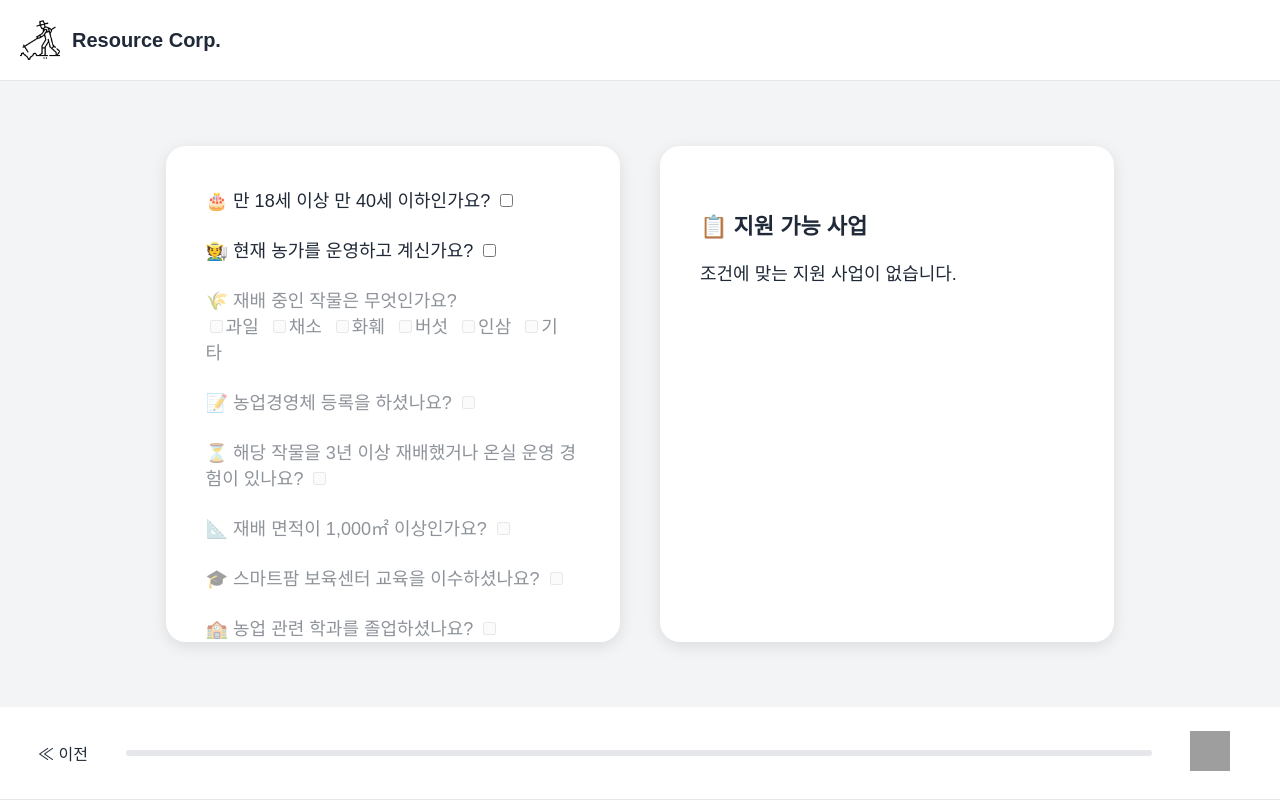
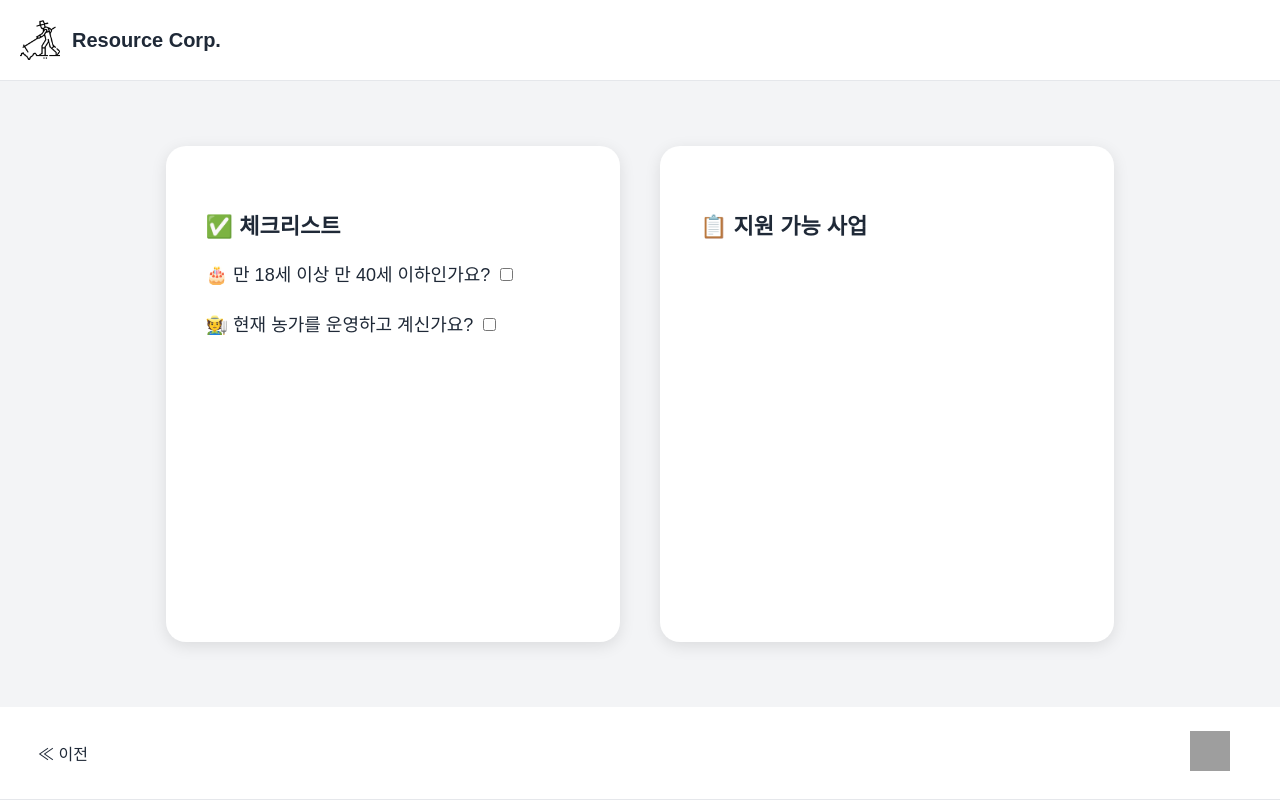
Before and after one commit to dongchan21/21men, a React (Vite) app: page /jiwon in a window 1280 px wide. Built offline with nearby package versions, Linux system fonts and the light colour scheme; grey boxes are pictures that could not be loaded.

Commit message:
지원페이지 상세설명

```diff
--- a/src/JiwonPage.css
+++ b/src/JiwonPage.css
@@ -4,6 +4,11 @@
   padding: 40px;
   gap: 40px;
   box-sizing: border-box;
+}
+
+.question-section h3 {
+  font-size: 22px;
+  margin-bottom: 20px;
 }
 
 /* 5대5 비율 설정 */
--- a/src/JiwonPage.jsx
+++ b/src/JiwonPage.jsx
@@ -1,111 +1,70 @@
 import { useState } from "react";
 import "./JiwonPage.css";
 import HeaderNav from "./components/ui/HeaderNav";
-
+import { motion, AnimatePresence } from "framer-motion";
 
 export default function JiwonPage() {
   const [expanded, setExpanded] = useState(null);
   const getProgramDescription = (name) => {
     switch (name) {
       case "🌱 청년 스마트팜 창업 보육사업":
-      return <div style={{
-    marginTop: '8px',
-    padding: '16px',
-    backgroundColor: '#f9fbff',
-    border: '1px solid #cce0ff',
-    borderRadius: '12px',
-    color: '#333',
-    fontSize: '16px',
-    lineHeight: '1.6'
-  }}>
+        return (
+          <div style={boxStyle}>
             <strong>📌 사업 목적</strong><br />
             만 18세 이상 39세 이하 청년에게 스마트팜 영농기술을 <br />
             기초부터 경영까지 실습 중심으로 교육하고, 전문가 컨설팅을 통해 영농 정착 지원<br /><br />
-
             <strong>👤 대상 및 자격</strong><br />
             - 대한민국 국적의 18~39세 청년<br />
             - 스마트팜 혁신밸리 4개 지역(전북, 전남, 경북, 경남)<br />
             - 기존 교육 수료자는 제외 (단, 승인된 중도 포기자는 예외)<br /><br />
-
             <strong>💰 지원 내용</strong><br />
             - 국비 100% 지원<br />
             - 교육비, 강사비, 장비 임차, 실습비, 식비, 숙박비 등<br />
             - 2025년 총 예산: 80억 원<br />
             - 일반관리비는 총 교육비의 30% 이내<br /><br />
-
             <strong>📅 일정</strong><br />
             - 4월: 스마트팜코리아에 모집 공고 예정<br />
             - 7월: 적격심사 및 면접을 통해 선발<br /><br />
-
             <strong>☎ 문의처</strong><br />
             - 농림축산식품부: 044-201-2425 / 2422<br />
             - 농업기술진흥원: 063-919-1770 / 1772<br />
-        - 보육센터(전북·전남·경북·경남): 063-290-6434 외
-        <br></br>
-        <br></br>
+            - 보육센터(전북·전남·경북·경남): 063-290-6434 외<br /><br />
             <a href="https://uni.agrix.go.kr/guide/lmxsrv/law/lawFullView.do?SEQ=14878" target="_blank" rel="noopener noreferrer">
               <strong>🔗 관련 링크</strong>
             </a>
-      </div>;
+          </div>
+        );
       case "💰 스마트팜 종합자금 대출":
-      return <div
-  style={{
-    marginTop: '8px',
-    padding: '16px',
-    backgroundColor: '#f9fbff',
-    border: '1px solid #cce0ff',
-    borderRadius: '12px',
-    color: '#333',
-    fontSize: '16px',
-    lineHeight: '1.6'
-  }}
->
+        return (
+          <div style={boxStyle}>
             <strong>💡 스마트팜 종합자금 대출이란?</strong><br />
             스마트팜 설치를 희망하는 청년농업인이나, 현재 스마트팜을 운영 중인 농업인(또는 농업법인)에게 제공되는 정책자금입니다.<br /><br />
-
             <strong>👥 신청 대상</strong><br />
             <u>청년 스마트팜 대상자:</u> 생애 최초 스마트팜 설치 희망자 중 다음 조건에 해당하는 만 40세 미만 개인<br />
             - 농업계 고등학교 또는 대학의 농업관련 학과 졸업자<br />
-  - 스마트팜 청년창업 보육센터(상주·김제·밀양·고흥) 교육 이수자<br />
-  <u>일반 스마트팜 대상자:</u> 농업인 또는 농업법인(농업회사법인, 영농조합법인)<br /><br />
-
+            - 스마트팜 청년창업 보육센터 교육 이수자<br />
+            <u>일반 스마트팜 대상자:</u> 농업인 또는 농업법인<br /><br />
             <strong>⏳ 대출 기간</strong><br />
-  - 운전자금: 최대 2년 이내 (일시상환)<br />
+            - 운전자금: 최대 2년 이내<br />
             - 시설자금: 최대 25년 (5년 거치, 20년 분할상환)<br />
-  - 개보수자금: 5~10년 (2~3년 거치, 3~7년 분할상환)<br />
-  - 기계장비 구입: 5년 (2년 거치, 3년 분할상환)<br /><br />
-
+            - 개보수자금: 5~10년<br />
+            - 기계장비 구입: 5년<br /><br />
             <strong>💵 대출 한도</strong><br />
-  - 청년농업인 스마트팜: 1인당 최대 30억 원<br />
-  - 일반 스마트팜: 1인당 최대 50억 원 (청년 포함)<br /><br />
-
+            - 청년농업인: 최대 30억<br />
+            - 일반: 최대 50억<br /><br />
             <strong>📈 대출 금리</strong><br />
-  - 운전자금: 고정금리(1.5%) 또는 변동금리(6개월 단위)<br />
-  - 시설·개보수자금: 고정금리(1.0%)<br /><br />
-
+            - 운전자금: 고정 1.5% or 변동<br />
+            - 시설자금: 고정 1.0%<br /><br />
             <strong>📞 대출 상담</strong><br />
-  - 가까운 농협은행 시군지부 및 지점<br />
-  - NH농협은행 고객행복센터: 1661-3000
-  <br></br>
-  <br></br>
+            - NH농협 지점 또는 고객센터: 1661-3000<br /><br />
             <a href="https://www.smartfarmkorea.net/contents/view.do?menuId=M1102010103" target="_blank" rel="noopener noreferrer">
               <strong>🔗 관련 링크</strong>
             </a>
           </div>
-
+        );
       case "🍎 과수 분야 스마트팜 확산 사업":
-      return <div
-  style={{
-    marginTop: '8px',
-    padding: '16px',
-    backgroundColor: '#f9fbff',
-    border: '1px solid #cce0ff',
-    borderRadius: '12px',
-    color: '#333',
-    fontSize: '16px',
-    lineHeight: '1.6'
-  }}
->
+        return (
+          <div style={boxStyle}>
             <strong>📌 사업 목적</strong><br />
             ICT 시설장비 도입을 통해 노동력을 절감하고 고품질 과수를 생산하여 과수산업 경쟁력 확보<br /><br />
 
@@ -139,7 +98,7 @@ export default function JiwonPage() {
                     <strong>🔗 관련 링크</strong>
                   </a>
           </div>
-
+        );
               case "💡 2024년 스마트팜 ICT융복합확산사업":
                 return <div
             style={{
@@ -182,7 +141,7 @@ export default function JiwonPage() {
             - 각 지자체 담당 부서(시·군·구청) 문의
             <br></br>
             <br></br>
-  <a href="hhttps://uni.agrix.go.kr/guide/lmxsrv/law/lawFullView.do?SEQ=14939" target="_blank" rel="noopener noreferrer">
+            <a href="https://uni.agrix.go.kr/guide/lmxsrv/law/lawFullView.do?SEQ=14939" target="_blank" rel="noopener noreferrer">
                     <strong>🔗 관련 링크</strong>
                   </a>
           </div>
@@ -243,10 +202,11 @@ export default function JiwonPage() {
                 return "해당 사업에 대한 설명은 준비 중입니다.";
             }
           };
+
   const [answers, setAnswers] = useState({
     isOperatingFarm: false,
     age: "",
-    crops: [], // ✅ 기존 crop → crops (배열)
+    crops: [],
     hasFarmReg: false,
     hasExperience: null,
     educationCompleted: false,
@@ -258,7 +218,7 @@ const handleChange = (key, value) => {
     if (key === "isOperatingFarm" && value === false) {
       setAnswers((prev) => ({
         isOperatingFarm: false,
-      age: prev.age, // 🔥 나이만 유지
+        age: prev.age,
         crops: [],
         hasFarmReg: false,
         hasExperience: null,
@@ -271,12 +231,10 @@ const handleChange = (key, value) => {
     }
   };
 
-
   const eligiblePrograms = [];
   const ageNum = parseInt(answers.age);
-  const crops = answers.crop;
+  const selectedCrops = answers.crops || [];
   const isFarmOperating = answers.isOperatingFarm;
-  const selectedCrops = answers.crops || [];
 
   if (ageNum >= 18 && ageNum < 40) {
     eligiblePrograms.push("🌱 청년 스마트팜 창업 보육사업");
@@ -296,7 +254,6 @@ const handleChange = (key, value) => {
     eligiblePrograms.push("💡 2024년 스마트팜 ICT융복합확산사업");
   }
 
-
   if (
     selectedCrops.some((c) => ["채소", "화훼"].includes(c)) &&
     answers.hasFarmReg &&
@@ -306,23 +263,6 @@ const handleChange = (key, value) => {
     eligiblePrograms.push("🏡 온실신축 스마트팜 사업");
   }
 
-    const isYoung = ageNum >= 18 && ageNum < 40;
-    const isGeneralCrop = isFarmOperating && selectedCrops.some((c) =>
-        ["과일", "채소", "화훼", "버섯", "인삼"].includes(c)
-        );
-
-    const isFruitCrop = isFarmOperating && selectedCrops.includes("과일");
-    const isVegetableOrFlower = isFarmOperating && selectedCrops.some((c) =>
-        ["채소", "화훼"].includes(c)
-        );
-
-    const isAreaRelevant = isFarmOperating && selectedCrops.some((c) =>
-        ["과일", "채소", "화훼"].includes(c)
-        );
-
-    const isExperienceRelevant = isVegetableOrFlower;
-
-
   return (
     <div className="page-container">
       <header className="main-header" style={{ display: 'flex', alignItems: 'center', padding: '10px 20px' }}>
@@ -331,25 +271,33 @@ const handleChange = (key, value) => {
           <h2 style={{ margin: 0, fontSize: '20px' }}>Resource Corp.</h2>
         </div>
       </header>
+
       <div className="container">
 
-      <div className="question-section">
+
+  <AnimatePresence>
+    <motion.div
+      className="question-section"
+      initial={{ opacity: 0, y: 40 }}
+      animate={{ opacity: 1, y: 0 }}
+      exit={{ opacity: 0, y: 40 }}
+      transition={{ duration: 0.5, delay: 0.1 }}
+    ><h3>✅ 체크리스트</h3>
 
   {/* 나이 체크 */}
   <div className="q">
-
     <label>
       🎂 만 18세 이상 만 40세 이하인가요?
       <input
         type="checkbox"
-              checked={ageNum === 30}
+        checked={ageNum >= 18 && ageNum < 40}
         onChange={(e) => handleChange("age", e.target.checked ? 30 : 17)}
         style={{ marginLeft: "10px" }}
       />
     </label>
   </div>
 
-        {/* 농가 운영 여부부 */}
+  {/* 농가 운영 여부 */}
   <div className="q">
     <label>
       🧑‍🌾 현재 농가를 운영하고 계신가요?
@@ -363,14 +311,21 @@ const handleChange = (key, value) => {
   </div>
 
   {/* 작물 선택 */}
-        <div className="q" style={{ opacity: isFarmOperating ? 1 : 0.5 }}>
+  <AnimatePresence>
+    {isFarmOperating && (
+      <motion.div
+        className="q"
+        initial={{ opacity: 0, y: 20 }}
+        animate={{ opacity: 1, y: 0 }}
+        exit={{ opacity: 0, y: 20 }}
+        transition={{ duration: 0.3 }}
+      >
         <label>🌾 재배 중인 작물은 무엇인가요?</label>
         <div>
           {["과일", "채소", "화훼", "버섯", "인삼", "기타"].map((crop) => (
             <label key={crop} style={{ marginRight: "10px" }}>
               <input
                 type="checkbox"
-                    disabled={!isFarmOperating}
                 checked={answers.crops.includes(crop)}
                 onChange={(e) => {
                   const newCrops = e.target.checked
@@ -383,111 +338,196 @@ const handleChange = (key, value) => {
             </label>
           ))}
         </div>
-            </div>
+      </motion.div>
+    )}
+  </AnimatePresence>
 
   {/* 농업경영체 등록 */}
-        <div className="q" style={{ opacity: isGeneralCrop ? 1 : 0.5 }}>
+  <AnimatePresence>
+    {isFarmOperating && selectedCrops.some((c) =>
+      ["과일", "채소", "화훼", "버섯", "인삼"].includes(c)
+    ) && (
+      <motion.div
+        className="q"
+        initial={{ opacity: 0, y: 20 }}
+        animate={{ opacity: 1, y: 0 }}
+        exit={{ opacity: 0, y: 20 }}
+        transition={{ duration: 0.3 }}
+      >
         <label>
           📝 농업경영체 등록을 하셨나요?
           <input
             type="checkbox"
-              disabled={!isFarmOperating || !isGeneralCrop}
             checked={answers.hasFarmReg}
             onChange={(e) => handleChange("hasFarmReg", e.target.checked)}
             style={{ marginLeft: "10px" }}
           />
         </label>
-        </div>
+      </motion.div>
+    )}
+  </AnimatePresence>
 
-        {/* 재배경험 */}
-        <div className="q" style={{ opacity: isExperienceRelevant ? 1 : 0.5 }}>
+  {/* 3년 이상 재배 또는 온실 운영 경험 */}
+  <AnimatePresence>
+    {isFarmOperating && selectedCrops.some((c) =>
+      ["채소", "화훼"].includes(c)
+    ) && (
+      <motion.div
+        className="q"
+        initial={{ opacity: 0, y: 20 }}
+        animate={{ opacity: 1, y: 0 }}
+        exit={{ opacity: 0, y: 20 }}
+        transition={{ duration: 0.3 }}
+      >
         <label>
           ⏳ 해당 작물을 3년 이상 재배했거나 온실 운영 경험이 있나요?
           <input
             type="checkbox"
-                disabled={!isFarmOperating || !isExperienceRelevant}
             checked={answers.hasExperience === true}
             onChange={(e) => handleChange("hasExperience", e.target.checked)}
             style={{ marginLeft: "10px" }}
           />
         </label>
-            </div>
+      </motion.div>
+    )}
+  </AnimatePresence>
 
-        {/* 면적 */}
-            <div className="q" style={{ opacity: isAreaRelevant ? 1 : 0.5 }}>
+  {/* 재배 면적 */}
+  <AnimatePresence>
+    {isFarmOperating && selectedCrops.some((c) =>
+      ["과일", "채소", "화훼"].includes(c)
+    ) && (
+      <motion.div
+        className="q"
+        initial={{ opacity: 0, y: 20 }}
+        animate={{ opacity: 1, y: 0 }}
+        exit={{ opacity: 0, y: 20 }}
+        transition={{ duration: 0.3 }}
+      >
         <label>
           📐 재배 면적이 1,000㎡ 이상인가요?
           <input
             type="checkbox"
-                disabled={!isFarmOperating || !isAreaRelevant}
             checked={answers.area >= 1000}
             onChange={(e) => handleChange("area", e.target.checked ? 1000 : 0)}
             style={{ marginLeft: "10px" }}
           />
         </label>
-            </div>
+      </motion.div>
+    )}
+  </AnimatePresence>
 
   {/* 교육 이수 */}
-        <div className="q" style={{ opacity: isYoung ? 1 : 0.5 }}>
+  <AnimatePresence>
+    {ageNum >= 18 && ageNum < 40 && (
+      <motion.div
+        className="q"
+        initial={{ opacity: 0, y: 20 }}
+        animate={{ opacity: 1, y: 0 }}
+        exit={{ opacity: 0, y: 20 }}
+        transition={{ duration: 0.3 }}
+      >
         <label>
           🎓 스마트팜 보육센터 교육을 이수하셨나요?
           <input
             type="checkbox"
-              disabled={!isYoung}
             checked={answers.educationCompleted}
             onChange={(e) => handleChange("educationCompleted", e.target.checked)}
             style={{ marginLeft: "10px" }}
           />
         </label>
-        </div>
+      </motion.div>
+    )}
+  </AnimatePresence>
 
-        {/* 전공 여부 */}
-        <div className="q" style={{ opacity: isYoung ? 1 : 0.5 }}>
+  {/* 농업 관련 학과 전공 */}
+  <AnimatePresence>
+    {ageNum >= 18 && ageNum < 40 && (
+      <motion.div
+        className="q"
+        initial={{ opacity: 0, y: 20 }}
+        animate={{ opacity: 1, y: 0 }}
+        exit={{ opacity: 0, y: 20 }}
+        transition={{ duration: 0.3 }}
+      >
         <label>
           🏫 농업 관련 학과를 졸업하셨나요?
           <input
             type="checkbox"
-              disabled={!isYoung}
             checked={answers.gradMajor}
             onChange={(e) => handleChange("gradMajor", e.target.checked)}
             style={{ marginLeft: "10px" }}
           />
         </label>
-        </div>
-      </div>
+      </motion.div>
+    )}
+  </AnimatePresence>
+    </motion.div>
+</AnimatePresence>
 
-      <div className="result-section">
+
+
+        <AnimatePresence>
+          <motion.div
+            className="result-section"
+            initial={{ opacity: 0, y: 40 }}
+            animate={{ opacity: 1, y: 0 }}
+            transition={{ duration: 0.5, delay: 0.6 }}
+          >
             <h3>📋 지원 가능 사업</h3>
-        <ul>
-  {eligiblePrograms.length === 0 ? (
-    <li>조건에 맞는 지원 사업이 없습니다.</li>
-  ) : (
-    eligiblePrograms.map((name) => (
-      <li key={name} style={{ marginBottom: '12px' }}>
+            <ul style={{ listStyle: 'none', padding: 0 }}>
+              <AnimatePresence>
+                {eligiblePrograms.map((name) => (
+                  <motion.li
+                    key={name}
+                    initial={{ opacity: 0, y: 20 }}
+                    animate={{ opacity: 1, y: 0 }}
+                    exit={{ opacity: 0, y: 20 }}
+                    transition={{ duration: 0.3 }}
+                    style={{ marginBottom: '12px' }}
+                  >
                     <div
                       className="program-title"
                       onClick={() => setExpanded(expanded === name ? null : name)}
-          style={{
-            cursor: 'pointer',
-            fontWeight: '600',
-          }}
-
+                      style={{ cursor: 'pointer', fontWeight: '600' }}
                     >
                       {expanded === name ? "▼" : "▶"} {name}
                     </div>
+                    <AnimatePresence>
                       {expanded === name && (
-          <div style={{ marginTop: '8px', fontSize: '16px'}}>
+                        <motion.div
+                          key={name}
+                          initial={{ opacity: 0, y: 10 }}
+                          animate={{ opacity: 1, y: 0 }}
+                          exit={{ opacity: 0, y: 10 }}
+                          transition={{ duration: 0.3 }}
+                          style={{ marginTop: '8px', fontSize: '16px' }}
+                        >
                           {getProgramDescription(name)}
-          </div>
+                        </motion.div>
                       )}
-      </li>
-    ))
-  )}
+                    </AnimatePresence>
+                  </motion.li>
+                ))}
+              </AnimatePresence>
             </ul>
+          </motion.div>
+        </AnimatePresence>
       </div>
 
-    </div>
-    <HeaderNav />
+      <HeaderNav hideProgress={true}/>
     </div>
   );
 }
+
+// 공통 스타일 추출
+const boxStyle = {
+  marginTop: '8px',
+  padding: '16px',
+  backgroundColor: '#f9fbff',
+  border: '1px solid #cce0ff',
+  borderRadius: '12px',
+  color: '#333',
+  fontSize: '16px',
+  lineHeight: '1.6'
+};
--- a/src/components/ui/HeaderNav.jsx
+++ b/src/components/ui/HeaderNav.jsx
@@ -1,7 +1,7 @@
 import { useNavigate, useLocation } from "react-router-dom";
 import "./HeaderNav.css"; // 스타일 적용
 
-export default function HeaderNav({ hideNav = false }) {
+export default function HeaderNav({ hideProgress = false }) {
   const navigate = useNavigate();
   const location = useLocation();
 
@@ -16,25 +16,27 @@ export default function HeaderNav({ hideNav = false }) {
   const progressPercent = (currentStep / (totalSteps - 1)) * 100;
 
   return (
-    <header className={`main-header ${hideNav ? "header-empty" : ""}`}>
-      {!hideNav && (
-        <>
+    <header className="main-header">
       <button className="text-button" onClick={() => window.history.back()}>
         ≪ 이전
       </button>
+
+      {!hideProgress && (
         <div className="progress-bar-container">
           <div
             className="progress-bar-fill"
             style={{ width: `${progressPercent}%` }}
           />
         </div>
+      )}
 
       <button className="text-button" onClick={() => navigate("/")}>
-            <img src="/home.gif" alt="집집" style={{ width: '40px', height: '40px', marginRight: '12px' }} />
+        <img
+          src="/home.gif"
+          alt="집집"
+          style={{ width: "40px", height: "40px", marginRight: "12px" }}
+        />
       </button>
-        </>
-      )}
     </header>
-
   );
 }
```
Lines whose indentation alone changed are shown as unchanged.
